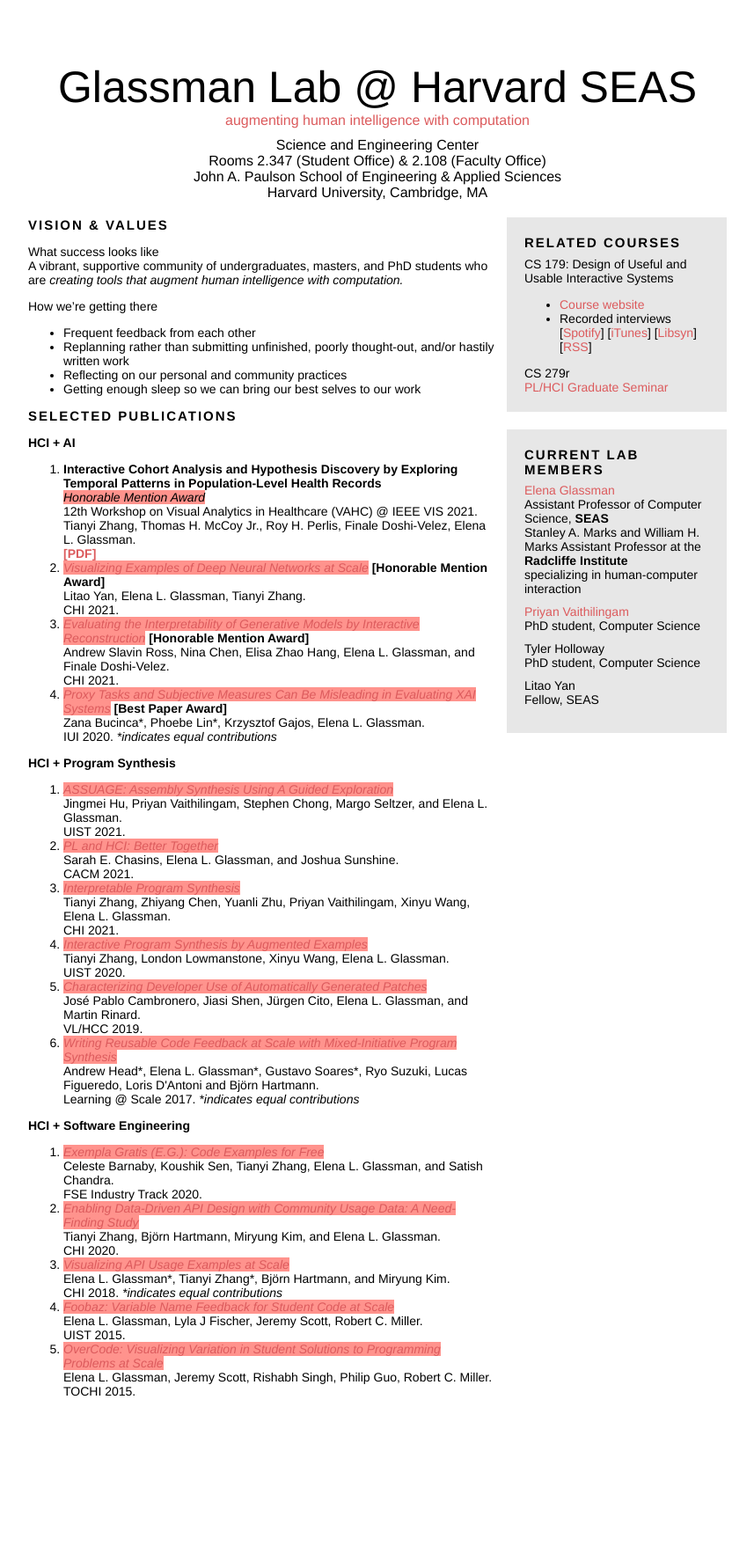
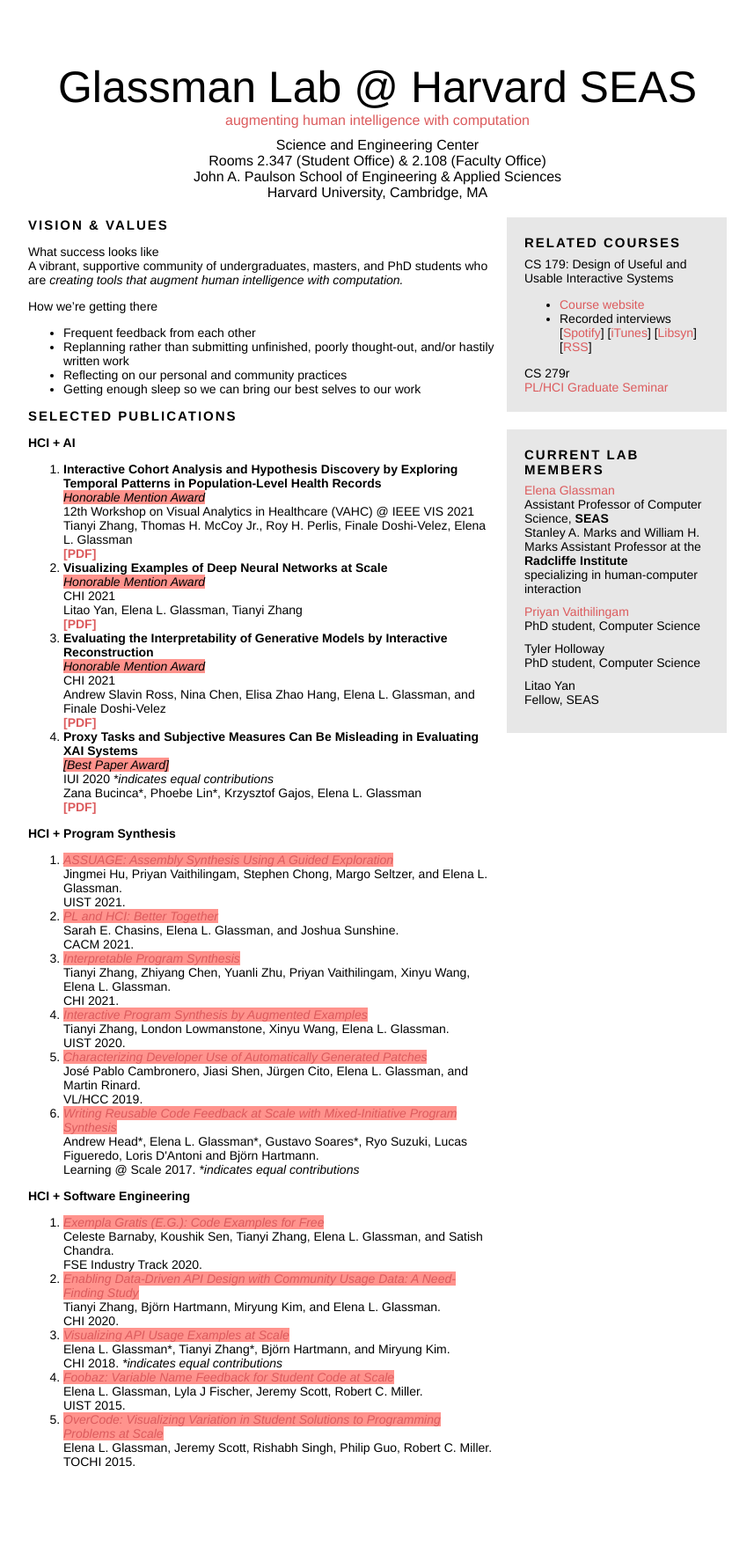
Before and after one commit to eglassman/eglassman.github.io, a Jekyll site: the page built from index.html, in a window 1280 px wide. Shown: the whole page at 88% size, without its empty margins (211-1068 px from the left). Built offline with Jekyll 4.4.1, drawn with Linux system fonts in a browser that asks for light colours; before the commit the page ends 1694 px from its top, so only the background shows below that.

Commit message:
updated formatting for HCI+AI

```diff
--- a/index.html
+++ b/index.html
@@ -69,22 +69,28 @@ layout: default
 
       <ol>
         <li><b>Interactive Cohort Analysis and Hypothesis Discovery by Exploring Temporal Patterns in Population-Level Health Records</b>
-          <br/><span class='award'><em>Honorable Mention Award</em></span>
-          <br/>12th Workshop on Visual Analytics in Healthcare (VAHC) @ IEEE VIS 2021.
-          <br/>Tianyi Zhang, Thomas H. McCoy Jr., Roy H. Perlis, Finale Doshi-Velez, Elena L. Glassman.
+          <br/><em>Honorable Mention Award</em>
+          <br/>12th Workshop on Visual Analytics in Healthcare (VAHC) @ IEEE VIS 2021
+          <br/>Tianyi Zhang, Thomas H. McCoy Jr., Roy H. Perlis, Finale Doshi-Velez, Elena L. Glassman
           <br/><a href="papers/Interactive_Visual_Analytics_for_EHRs_VAHC_2021.pdf"><b>[PDF]</b></a>
         </li>
-        <li><em><a href="papers/examplenet_chi2021.pdf">Visualizing Examples of Deep Neural Networks at Scale</a></em> <b>[Honorable Mention Award]</b>
-          <br/>Litao Yan, Elena L. Glassman, Tianyi Zhang.
-          <br/>CHI 2021.
+        <li><b>Visualizing Examples of Deep Neural Networks at Scale</b>
+          <br/><em>Honorable Mention Award</em>
+          <br/>CHI 2021
+          <br/>Litao Yan, Elena L. Glassman, Tianyi Zhang
+          <br/><a href="papers/examplenet_chi2021.pdf"><b>[PDF]</b></a>
         </li>
-        <li><em><a href="papers/evalGenModels_chi2021.pdf">Evaluating the Interpretability of Generative Models by Interactive Reconstruction</a></em> <b>[Honorable Mention Award]</b>
-          <br/>Andrew Slavin Ross, Nina Chen, Elisa Zhao Hang, Elena L. Glassman, and Finale Doshi-Velez.
-          <br/>CHI 2021.
+        <li><b>Evaluating the Interpretability of Generative Models by Interactive Reconstruction</b>
+          <br/><em>Honorable Mention Award</em>
+          <br/>CHI 2021
+          <br/>Andrew Slavin Ross, Nina Chen, Elisa Zhao Hang, Elena L. Glassman, and Finale Doshi-Velez
+          <br/><a href="papers/evalGenModels_chi2021.pdf"><b>[PDF]</b></a>
         </li>
-        <li><em><a href="papers/bucinca_iui20_proxy.pdf">Proxy Tasks and Subjective Measures Can Be Misleading in Evaluating XAI Systems</a></em> <b>[Best Paper Award]</b>
-          <br/>Zana Bucinca*, Phoebe Lin*, Krzysztof Gajos, Elena L. Glassman.
-          <br/>IUI 2020. <i>*indicates equal contributions</i>
+        <li><b>Proxy Tasks and Subjective Measures Can Be Misleading in Evaluating XAI Systems</b>
+          <br/><em>[Best Paper Award]</em>
+          <br/>IUI 2020 <i>*indicates equal contributions</i>
+          <br/>Zana Bucinca*, Phoebe Lin*, Krzysztof Gajos, Elena L. Glassman
+          <br/><a href="papers/bucinca_iui20_proxy.pdf"><b>[PDF]</b></a>
         </li>
       </ol>
 
```
